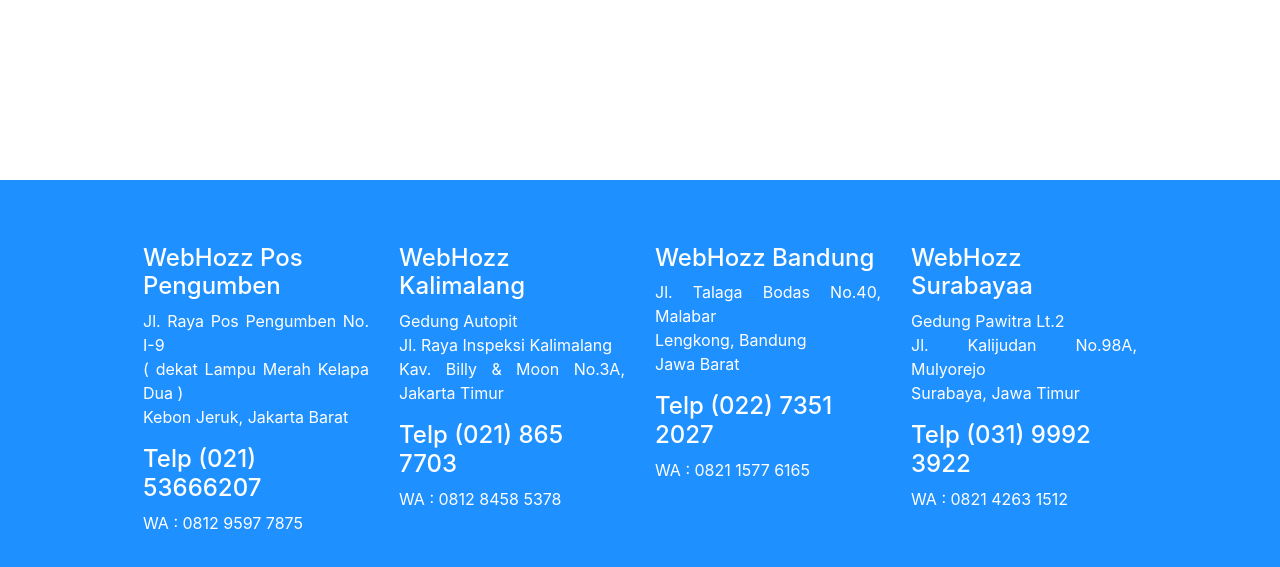
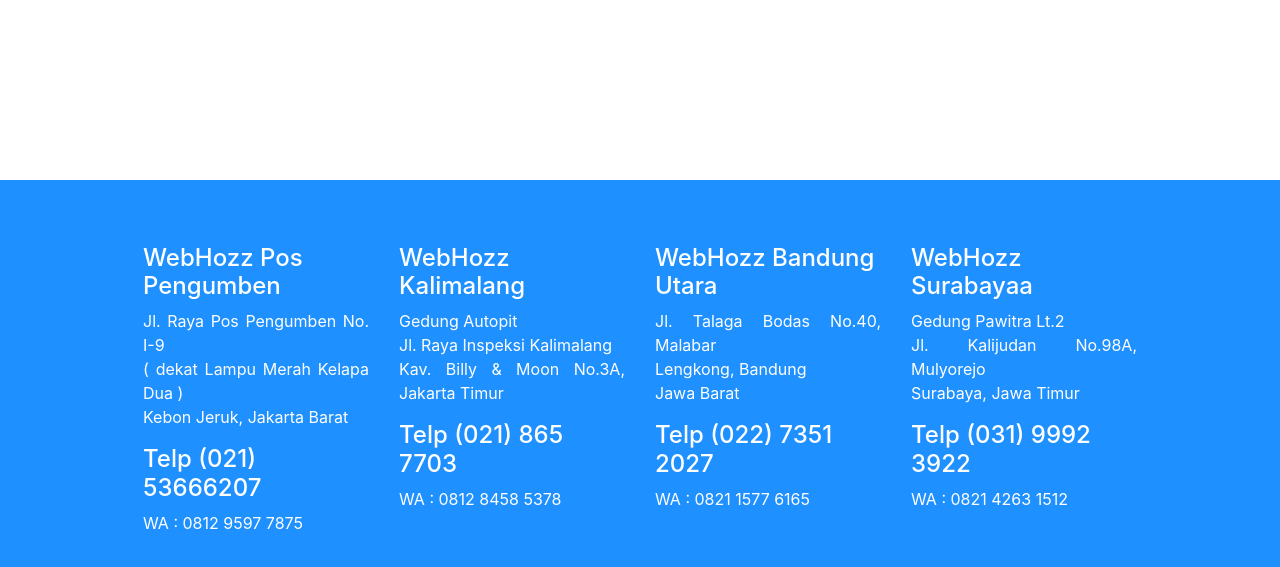
Before and after one commit to ahmadzaki5758/ahmadzaki5758.github.io, a plain HTML site: page index.html in a window 1280 px wide. Shown: the part 754-1321 px from the top of the page. Drawn offline with Linux system fonts and the light colour scheme; files that its build step writes are made by us from their sources.

Commit message:
heros push

```diff
--- a/index.html
+++ b/index.html
@@ -138,7 +138,7 @@
    			 WA : 0812 8458 5378
    		 </div>
    		 <div class="col-sm-3">
-   			 <h4>WebHozz Bandung</h4>
+   			 <h4>WebHozz Bandung Utara</h4>
    			 <p align="justify">
    				 Jl. Talaga Bodas No.40, Malabar <br>
    				 Lengkong, Bandung <br>
```
